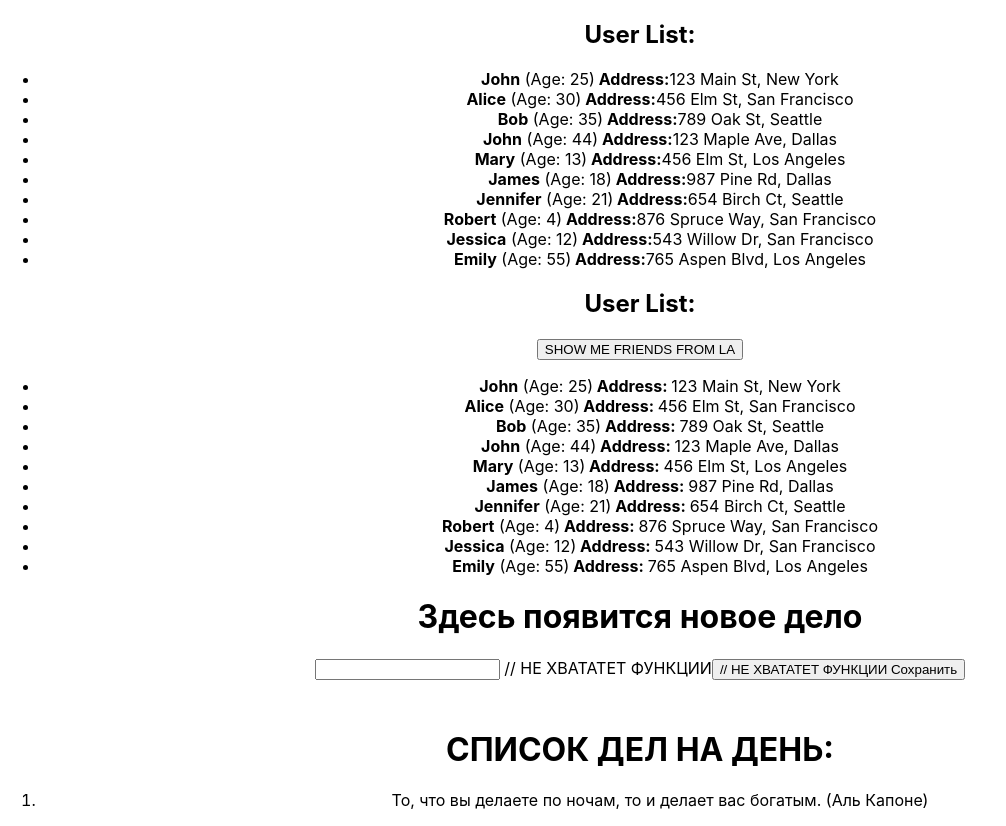
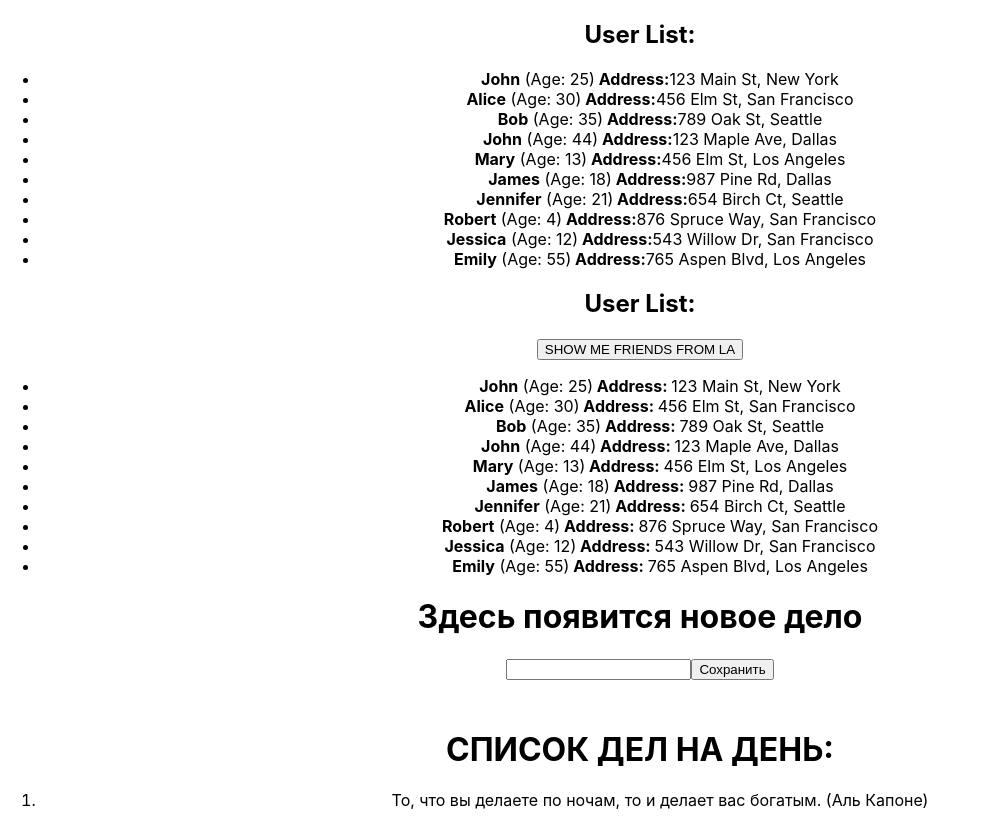
Before and after one commit to A-Alex-ander/homework-front, a React (Create React App) app: page / in a window 1280 px wide. Shown: the whole page, without its empty margins (0-1006 px from the left). Built offline with nearby package versions, Linux system fonts and the light colour scheme.

Commit message:
HW3 version 4

```diff
--- a/src/HW/3/HW3.tsx
+++ b/src/HW/3/HW3.tsx
@@ -35,9 +35,9 @@ export const HW3 = () => {
         <h1 id={'hw03-default-text'}>Здесь появится новое дело</h1> // ничего не меняем, здесь все норм
       )}
 
-      <input id={'hw03-input'} type="text" value={currentText} onChange={handleChange} /> // НЕ ХВАТАТЕТ ФУНКЦИИ
+      <input id={'hw03-input'} type="text" value={currentText} onChange={handleChange} />
 
-      <button id={'hw03-button'} onClick={handleSave}> // НЕ ХВАТАТЕТ ФУНКЦИИ
+      <button id={'hw03-button'} onClick={handleSave}>
         Сохранить
       </button>
 
```
